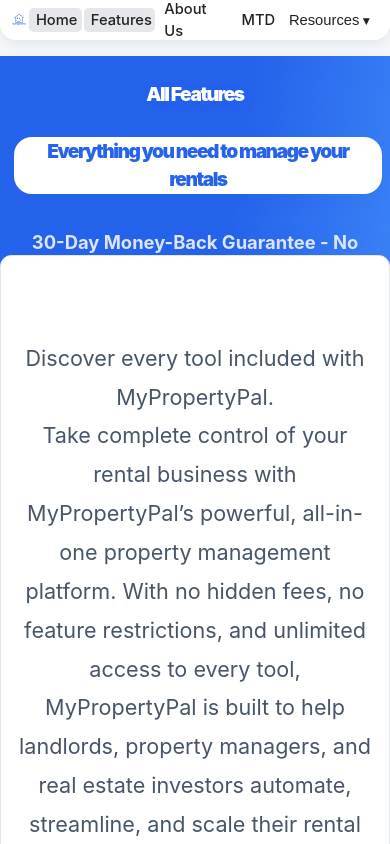
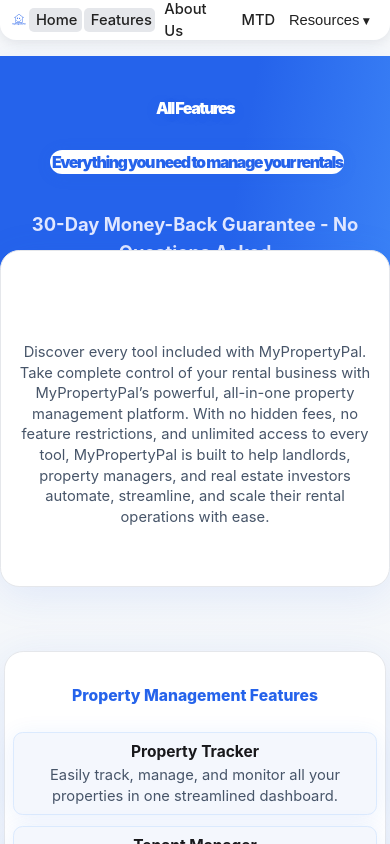
Before and after one commit to rubberduckies12/MyPropertyPal, a Next.js app in the folder webpage/: page /features/features in a window 390 px wide. Shown: the top 844 px of the page. Built offline with nearby package versions, Linux system fonts and the light colour scheme.

Commit message:
text for features

```diff
--- a/webpage/src/styles/features/features.css
+++ b/webpage/src/styles/features/features.css
@@ -194,48 +194,36 @@
 @media (max-width: 600px) {
   .features-hero-main,
   .features-hero-highlight {
-    font-size: 1.2rem;
-    padding: 0 0.2em;
+    font-size: 1rem;
+    padding: 0 0.1em;
   }
-  .features-hero {
-    padding: 28px 2vw 18px 2vw;
-    border-radius: 0 0 0.7rem 0.7rem;
-  }
-  .features-sub-hero,
-  .features-section-card {
-    padding: 1rem 0.5vw;
-    border-radius: 0.7rem !important;
-    margin: 1.2rem auto 1.2rem auto;
+  .features-hero-sub {
+    font-size: 0.92rem;
+    padding: 0.5em 0.2em;
+    line-height: 1.4;
+    max-width: 98vw;
   }
   .features-section-title {
-    font-size: 1.08rem;
-    margin-bottom: 0.5em;
-  }
-  .features-cards-list {
-    gap: 0.5rem;
-    margin-top: 1rem;
+    font-size: 0.98rem;
+    margin-bottom: 0.4em;
   }
   .feature-inner-card {
-    min-width: 0;
-    max-width: 98vw;
-    padding: 0.7em 0.3em;
-    font-size: 0.98rem;
-    border-radius: 0.7rem;
+    font-size: 0.92rem;
+    padding: 0.5em 0.2em;
+    border-radius: 0.6rem;
   }
   .feature-inner-card.modern-feature-card {
-    padding: 0.7em 0.3em;
-    font-size: 0.98rem;
-    max-width: 98vw;
-    gap: 0.5rem;
-    flex-direction: column;
-    align-items: stretch;
+    font-size: 0.92rem;
+    padding: 0.5em 0.2em;
+    gap: 0.3rem;
+    border-radius: 0.6rem;
   }
   .feature-inner-card-title {
-    font-size: 1.02rem;
-    margin-bottom: 0.1em;
+    font-size: 0.97rem;
+    margin-bottom: 0.08em;
   }
   .feature-inner-card-desc {
-    font-size: 0.95rem;
-    line-height: 1.5;
+    font-size: 0.92rem;
+    line-height: 1.4;
   }
 }
```
